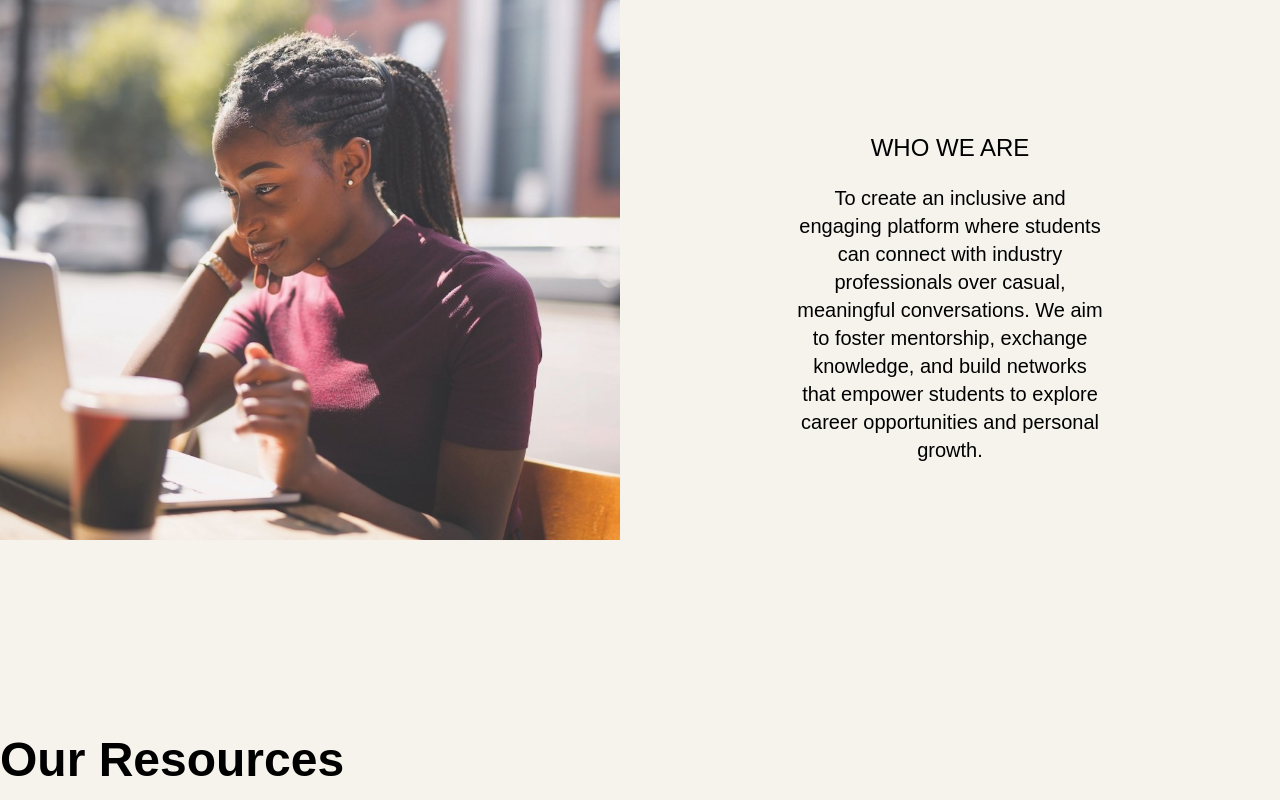
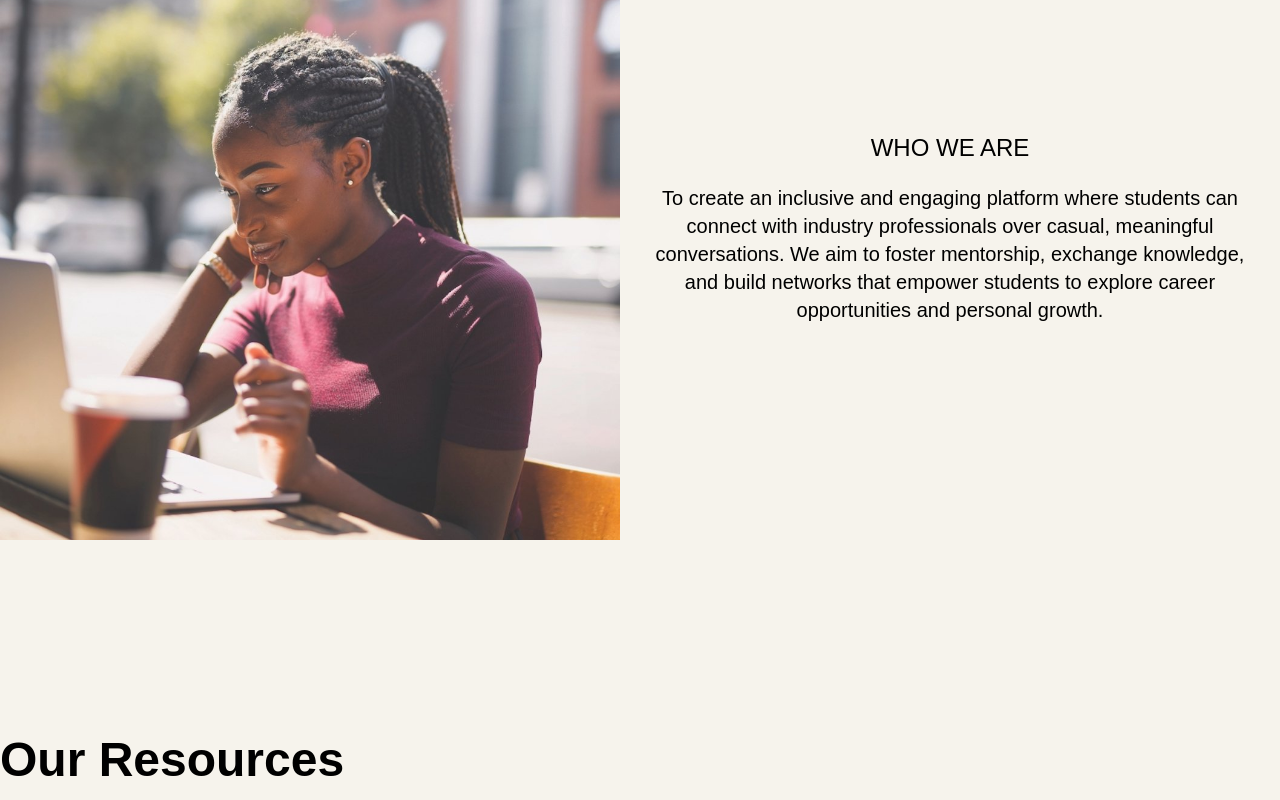
Before and after one commit to wangtony4005/coffeechat, a React (Vite) app in the folder frontend/: page / in a window 1280 px wide. Shown: the part 880-1680 px from the top of the page. Built offline with nearby package versions, Linux system fonts and the light colour scheme.

Commit message:
all faded in added

```diff
--- a/frontend/src/components/Fade.jsx
+++ b/frontend/src/components/Fade.jsx
@@ -1,7 +1,34 @@
-import React from "react";
+import React, { useRef, useEffect, ReactNode } from "react";
+import { motion, useInView, useAnimation } from "framer-motion";
 
-function Fade() {
-  return <div>Fade</div>;
-}
+const Fade = ({ children }) => {
+  const ref = useRef(null);
+  const isInView = useInView(ref, { once: true });
+
+  const controls = useAnimation();
+
+  useEffect(() => {
+    if (isInView) {
+      console.log("isInView", isInView);
+      controls.start("visible");
+    }
+  }, [isInView]);
+
+  return (
+    <div ref={ref}>
+      <motion.div
+        variants={{
+          hidden: { opacity: 0, y: 0 },
+          visible: { opacity: 1, y: 0 },
+        }}
+        initial="hidden"
+        animate={controls}
+        transition={{ duration: 2.0, ease: "easeOut" }}
+      >
+        {children}
+      </motion.div>
+    </div>
+  );
+};
 
 export default Fade;
--- a/frontend/src/components/Footer.jsx
+++ b/frontend/src/components/Footer.jsx
@@ -1,9 +1,11 @@
 import React from "react";
 import "./Footer.css";
+import Fade from "./Fade";
 
 function Footer() {
   return (
     <div className="h-auto w-screen bg-base-color flex flex-col justify-center  lg:justify-start text-black pt-4">
+      <Fade>
         <h1 className="lg:text-left text-center text-5xl font-bold">
           Our Resources
         </h1>
@@ -51,6 +53,7 @@ function Footer() {
             </div>
           </footer>
         </div>
+      </Fade>
     </div>
   );
 }
--- a/frontend/src/pages/Home.jsx
+++ b/frontend/src/pages/Home.jsx
@@ -1,19 +1,29 @@
-import { useRef } from "react";
+import { useRef, useEffect } from "react";
 import Navbar from "../components/navbar";
 import Footer from "../components/Footer";
 import faqimg from "../assets/faqimg.jpeg";
 import homepageimg1 from "../assets/homepageimg1.jpeg";
 import homeimg2 from "../assets/homeimg2.jpg";
 import homeimg3 from "../assets/homeimg3.jpg";
-import { motion, useInView } from "framer-motion";
+import { motion, useInView, useAnimation } from "framer-motion";
+import Fade from "../components/Fade";
 
 function Home() {
   const ref = useRef(null);
   const inView = useInView(ref, { once: true });
+
+  const controls = useAnimation();
   const headerVariants = {
     hidden: { opacity: 0, y: 0 },
     visible: { opacity: 1, y: 0 },
   };
+
+  useEffect(() => {
+    if (inView) {
+      console.log("isInView", inView);
+      controls.start("visible");
+    }
+  }, [inView]);
   return (
     <main className="h-auto w-auto bg-stone-700">
       <div className="w-screen h-screen relative bg-stone-700">
@@ -23,7 +33,7 @@ function Home() {
             initial="hidden"
             animate="visible"
             variants={headerVariants}
-            transition={{ duration: 2.0, ease: "easeIn" }}
+            transition={{ duration: 1.5, ease: "easeIn" }}
             className="flex items-center justify-center flex-col md:flex-row h-screen w-screen bg-stone-700 absolute text-white py-20"
           >
             <img
@@ -65,29 +75,27 @@ function Home() {
         {/* here */}
       </div>
       <div className="w-screen min-h-screen h-auto overflow-auto flex flex-col md:flex-row items-start bg-base-color">
-        <motion.div
-          ref={ref}
-          initial="hidden"
-          animate={inView ? "visible" : "hidden"}
-          variants={headerVariants}
-          transition={{ duration: 2.0, ease: "easeOut" }}
-          className="flex-1 h-full flex items-start justify-start"
-        >
+        <div className="flex-1 relative h-full flex items-start justify-start">
+          <Fade>
             <img
               src={faqimg}
               alt="homeimg"
               className="h-full w-full object-cover"
             />
-        </motion.div>
+          </Fade>
+        </div>
+
         <div className="flex-1 h-full flex flex-col items-center justify-center lg:relative lg:translate-y-48 p-5">
+          <Fade className="flex items-center justify-center">
             <h1 className="text-xl md:text-2xl text-center">WHO WE ARE</h1>
-          <h2 className="text-center text-base md:text-xl mt-2 md:mt-5 w-full md:w-1/2">
+            <h2 className="text-center text-base md:text-xl mt-2 md:mt-5 w-full ">
               To create an inclusive and engaging platform where students can
               connect with industry professionals over casual, meaningful
-            conversations. We aim to foster mentorship, exchange knowledge, and
-            build networks that empower students to explore career opportunities
-            and personal growth.
+              conversations. We aim to foster mentorship, exchange knowledge,
+              and build networks that empower students to explore career
+              opportunities and personal growth.
             </h2>
+          </Fade>
         </div>
       </div>
 
--- a/frontend/src/pages/Resources.jsx
+++ b/frontend/src/pages/Resources.jsx
@@ -3,6 +3,7 @@ import Navbar from "../components/navbar";
 import buildit from "../assets/buildit.jpg";
 import dreamit from "../assets/dreamit.jpg";
 import growit from "../assets/growit.jpg";
+import Fade from "../components/Fade";
 
 function Resources() {
   return (
@@ -10,11 +11,14 @@ function Resources() {
       <Navbar />
       <div className="w-screen h-screen overflow-auto bg-darker-nav-color ">
         <div className="flex items-center justify-center w-full h-1/2 relative ">
+          <Fade>
             <h1 className="text-4xl text-black font-bold">Our Services</h1>
+          </Fade>
         </div>
         <div className="w-full min-h-1/2 bg-nav-color  flex-grow h-auto  ">
           <div className="container mx-auto py-10 flex items-center justify-center lg:flex-row mb-4 flex-col gap-32 ">
             <div className="mb-4 h-auto w-3/5">
+              <Fade>
                 <img
                   src={dreamit}
                   alt="dreamit"
@@ -22,13 +26,16 @@ function Resources() {
                 />
                 <h2 className="text-2xl font-bold">Dream it.</h2>
                 <p className="text-md ">
-                It all begins with an idea. Maybe you want to launch a business.
-                Maybe you want to turn a hobby into something more. Or maybe you
-                have a creative project to share with the world. Whatever it is,
-                the way you tell your story online can make all the difference.
+                  It all begins with an idea. Maybe you want to launch a
+                  business. Maybe you want to turn a hobby into something more.
+                  Or maybe you have a creative project to share with the world.
+                  Whatever it is, the way you tell your story online can make
+                  all the difference.
                 </p>
+              </Fade>
             </div>
             <div className="mb-4 h-auto w-3/5">
+              <Fade>
                 <img
                   src={buildit}
                   alt="buildit"
@@ -36,13 +43,16 @@ function Resources() {
                 />
                 <h2 className="text-2xl font-bold">Build it.</h2>
                 <p className="text-md ">
-                It all begins with an idea. Maybe you want to launch a business.
-                Maybe you want to turn a hobby into something more. Or maybe you
-                have a creative project to share with the world. Whatever it is,
-                the way you tell your story online can make all the difference.
+                  It all begins with an idea. Maybe you want to launch a
+                  business. Maybe you want to turn a hobby into something more.
+                  Or maybe you have a creative project to share with the world.
+                  Whatever it is, the way you tell your story online can make
+                  all the difference.
                 </p>
+              </Fade>
             </div>
             <div className="mb-4 h-auto w-3/5">
+              <Fade>
                 <img
                   src={growit}
                   alt="growit"
@@ -50,15 +60,18 @@ function Resources() {
                 />
                 <h2 className="text-2xl font-bold">Grow it.</h2>
                 <p className="text-md ">
-                It all begins with an idea. Maybe you want to launch a business.
-                Maybe you want to turn a hobby into something more. Or maybe you
-                have a creative project to share with the world. Whatever it is,
-                the way you tell your story online can make all the difference.
+                  It all begins with an idea. Maybe you want to launch a
+                  business. Maybe you want to turn a hobby into something more.
+                  Or maybe you have a creative project to share with the world.
+                  Whatever it is, the way you tell your story online can make
+                  all the difference.
                 </p>
+              </Fade>
             </div>
           </div>
         </div>
       </div>
+
       {/* <div className="w-full justify-center items-center p-4 ">
         <button className="bg-base-color text-white py-2 px-4 rounded-full absolute bottom-10 right-10">
           Get Started
```
Lines whose indentation alone changed are shown as unchanged.
